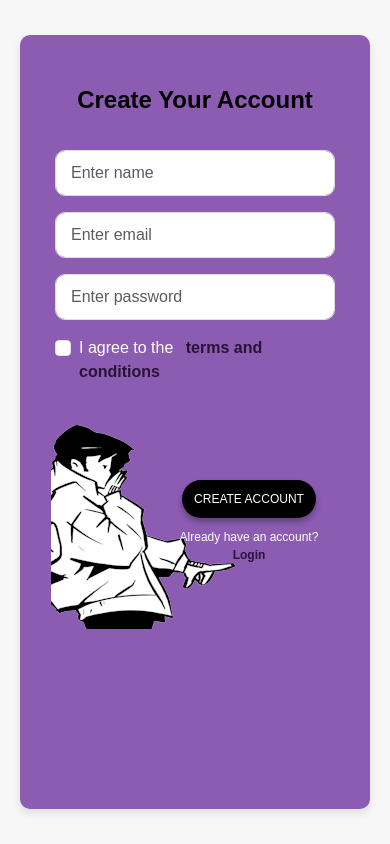
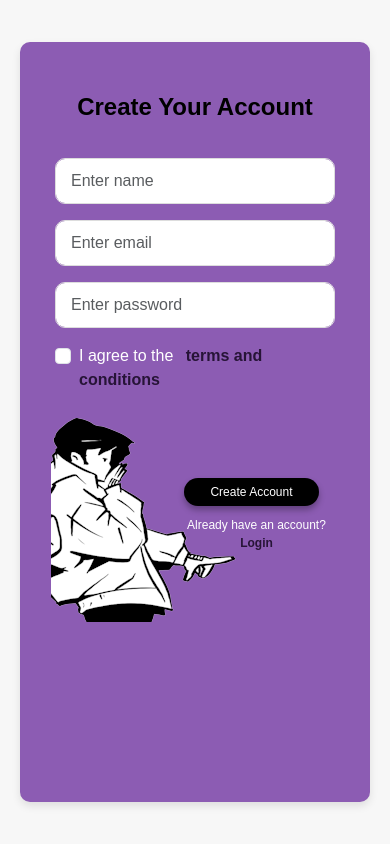
Before and after one commit to Arishah-Khan/signUp-LoginForm, a plain HTML site: page signUp.html in a window 390 px wide. Drawn offline with nearby package versions, Linux system fonts and the light colour scheme; some packages are replaced by stand-ins of ours; a script that the page names is missing.

Commit message:
Completed

```diff
--- a/signUp.html
+++ b/signUp.html
@@ -51,10 +51,10 @@
                     </label>
                 </div>
                 <div class="setDiv">
-                    <button id="create" type="submit">Create Account</button>
+                    <button id="create" type="submit" class="createBtn">Create Account</button>
 
 
-                    <p>Already have an account? <a href="login.html">Login</a></p>
+                    <p class="account?">Already have an account? <a href="login.html">Login</a></p>
                 </div>
             </form>
         </div>
--- a/style.css
+++ b/style.css
@@ -105,7 +105,6 @@ button {
     border-radius: 25px;
     cursor: pointer;
     width: 80%;
-    text-transform: uppercase;
     font-size: 16px;
     margin-top: 10px;
     transition: background 0.3s, color 0.3s, box-shadow 0.3s;
@@ -131,7 +130,8 @@ img {
     width: 100%;
 }
 
-@media (min-width:420px) and (max-width: 768px) {
+
+@media (min-width:420px) and (max-width: 767px) {
     .container {
         flex-direction: column;
         padding: 15px;
@@ -208,14 +208,13 @@ img {
     .setContainer {
         padding-bottom: 0px;
         margin: 20px;
-
-
     }
 
     .changeSpace {
         position: relative;
         top: -160px;
         right: 50px;
+        margin-top: 5px;
     }
 
     .setDiv {
@@ -225,6 +224,22 @@ img {
         width: 60%;
         font-size: 12px;
     }
+    .setPadding{
+        padding-bottom: 0px;
+    }
+    .Img{
+        padding-top: 0px;
+    }
+    .createBtn{
+        padding: 5px;
+        font-size: 12px;
+        margin-top: 0px;
+        margin-left: 5px;
+    }
+    p{
+        padding-left: 15px;
+        margin-bottom: 10px;
+    }
 }
 
 .heading {
```
Also changed, not shown: index.html (+1 -1 lines), login.html (+2 -2 lines).
